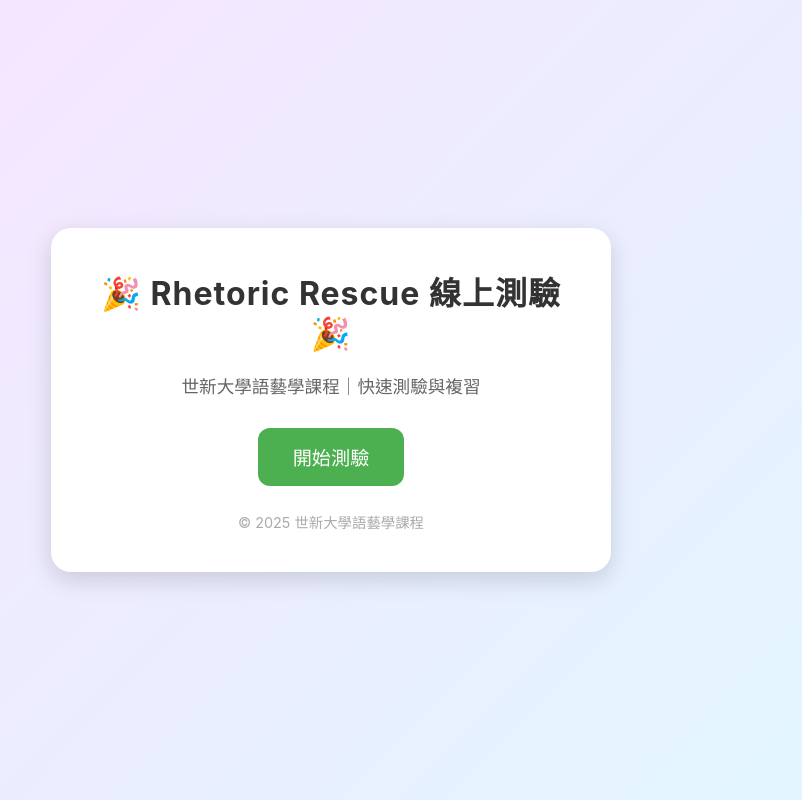
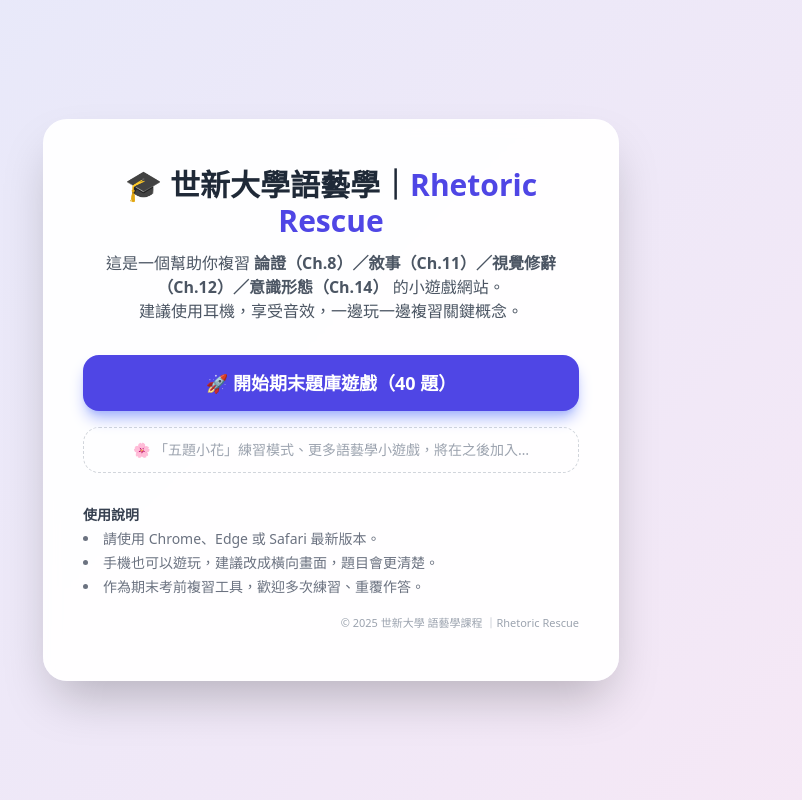
Before and after one commit to Cicero2026/rhetoric-rescue, a plain HTML site: page index.html in a window 1280 px wide. Shown: the whole page, without its empty margins (309-1111 px from the left). Drawn offline with nearby package versions, Linux system fonts and the light colour scheme.

Commit message:
Update index.html

```diff
--- a/index.html
+++ b/index.html
@@ -1,86 +1,85 @@
 <!DOCTYPE html>
 <html lang="zh-Hant">
 <head>
-    <meta charset="UTF-8">
-    <meta name="viewport" content="width=device-width, initial-scale=1.0">
-    <title>Rhetoric Rescue - 遊戲首頁</title>
+  <meta charset="UTF-8" />
+  <meta name="viewport" content="width=device-width, initial-scale=1.0" />
+  <title>Rhetoric Rescue｜世新大學語藝學期末測驗</title>
+
+  <!-- Tailwind CDN（只用在首頁，美觀又簡單） -->
+  <script src="https://cdn.tailwindcss.com"></script>
 
   <style>
     body {
-            font-family: "Inter", Arial, sans-serif;
-            margin: 0;
-            padding: 0;
-            height: 100vh;
-            display: flex;
-            flex-direction: column;
-            align-items: center;
-            justify-content: center;
-            background: linear-gradient(135deg, #d9e4ff, #fef7ff);
-            animation: bgmove 10s infinite alternate ease-in-out;
+      font-family: system-ui, -apple-system, BlinkMacSystemFont, "Segoe UI",
+        sans-serif;
     }
-
+    /* 背景柔和漸層動畫 */
+    .bg-animated {
+      background: linear-gradient(135deg, #dbeafe, #fce7f3);
+      background-size: 200% 200%;
+      animation: bgmove 12s ease-in-out infinite alternate;
+    }
     @keyframes bgmove {
-            0% { background: linear-gradient(135deg, #d9e4ff, #fef7ff); }
-            50% { background: linear-gradient(135deg, #f9e3ff, #e0f7ff); }
-            100% { background: linear-gradient(135deg, #e5f3ff, #fff0f6); }
+      0% {
+        background-position: 0% 0%;
       }
-
-        .container {
-            text-align: center;
-            padding: 40px;
-            background: white;
-            border-radius: 20px;
-            box-shadow: 0 8px 25px rgba(0,0,0,0.15);
-            max-width: 480px;
-            width: 85%;
+      50% {
+        background-position: 50% 100%;
       }
-
-        h1 {
-            margin: 0 0 20px 0;
-            font-size: 2rem;
-            color: #333;
-            letter-spacing: 1px;
+      100% {
+        background-position: 100% 0%;
       }
-
-        p {
-            color: #666;
-            margin-bottom: 30px;
-            font-size: 1.1rem;
-        }
-
-        a.button {
-            display: inline-block;
-            padding: 15px 35px;
-            background: #4CAF50;
-            color: white;
-            font-size: 1.2rem;
-            border-radius: 12px;
-            text-decoration: none;
-            transition: 0.2s ease;
-        }
-
-        a.button:hover {
-            background: #43a047;
-            transform: translateY(-3px);
-            box-shadow: 0 5px 10px rgba(0,0,0,0.15);
-        }
-
-        .footer {
-            margin-top: 25px;
-            color: #aaa;
-            font-size: 0.9rem;
     }
   </style>
 </head>
 
-<body>
-    <div class="container">
-        <h1>🎉 Rhetoric Rescue 線上測驗 🎉</h1>
-        <p>世新大學語藝學課程｜快速測驗與複習</p>
+<body class="bg-animated min-h-screen flex items-center justify-center px-4">
+  <main
+    class="bg-white/95 backdrop-blur shadow-2xl rounded-3xl max-w-xl w-full px-8 py-10 md:px-10 md:py-12"
+  >
+    <!-- 標題區 -->
+    <section class="text-center mb-8">
+      <h1 class="text-2xl md:text-3xl font-bold text-gray-800 mb-3">
+        🎓 世新大學語藝學｜<span class="text-indigo-600">Rhetoric Rescue</span>
+      </h1>
+      <p class="text-gray-600 text-sm md:text-base leading-relaxed">
+        這是一個幫助你複習
+        <span class="font-semibold">論證（Ch.8）／敘事（Ch.11）／視覺修辭（Ch.12）／意識形態（Ch.14）</span>
+        的小遊戲網站。<br />
+        建議使用耳機，享受音效，一邊玩一邊複習關鍵概念。
+      </p>
+    </section>
 
-        <a class="button" href="RG.html">開始測驗</a>
+    <!-- 按鈕區 -->
+    <section class="space-y-4 mb-8">
+      <a
+        href="RG.html"
+        class="block w-full text-center bg-indigo-600 hover:bg-indigo-700 text-white font-semibold py-3.5 px-4 rounded-2xl text-lg shadow-lg shadow-indigo-300 transition transform hover:-translate-y-0.5"
+      >
+        🚀 開始期末題庫遊戲（40 題）
+      </a>
 
-        <div class="footer">© 2025 世新大學語藝學課程</div>
+      <!-- 預留未來小遊戲入口（先給淡色，不會造成困擾） -->
+      <div
+        class="border border-dashed border-gray-300 rounded-2xl px-4 py-3 text-center text-xs md:text-sm text-gray-400"
+      >
+        🌸 「五題小花」練習模式、更多語藝學小遊戲，將在之後加入…
       </div>
+    </section>
+
+    <!-- 使用說明 -->
+    <section class="text-gray-500 text-xs md:text-sm leading-relaxed">
+      <h2 class="font-semibold text-gray-700 mb-1">使用說明</h2>
+      <ul class="list-disc list-inside space-y-1">
+        <li>請使用 Chrome、Edge 或 Safari 最新版本。</li>
+        <li>手機也可以遊玩，建議改成橫向畫面，題目會更清楚。</li>
+        <li>作為期末考前複習工具，歡迎多次練習、重覆作答。</li>
+      </ul>
+
+      <p class="mt-4 text-right text-[11px] text-gray-400">
+        © 2025 世新大學 語藝學課程 ｜Rhetoric Rescue
+      </p>
+    </section>
+  </main>
 </body>
 </html>
```
Lines whose indentation alone changed are shown as unchanged.
